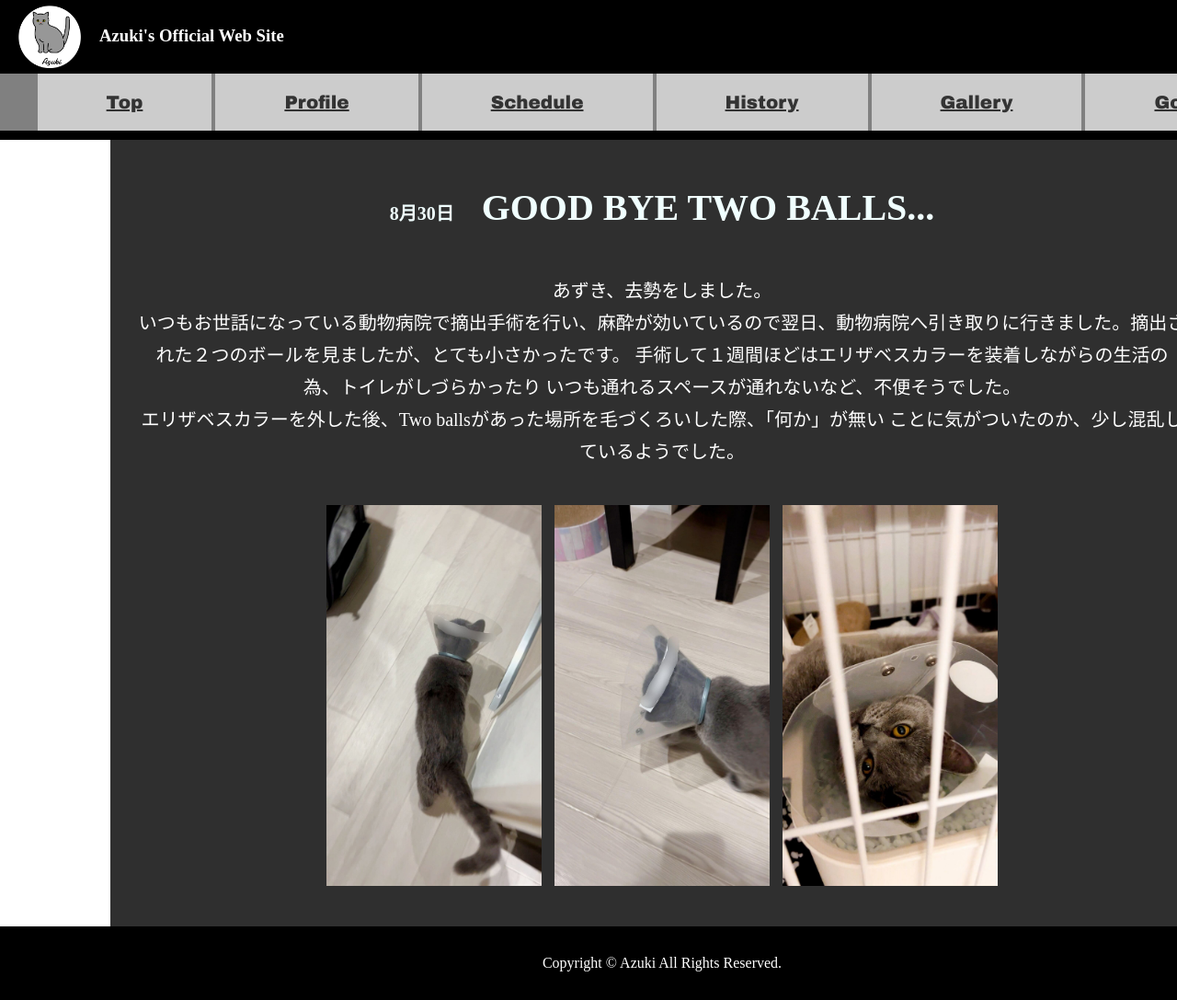
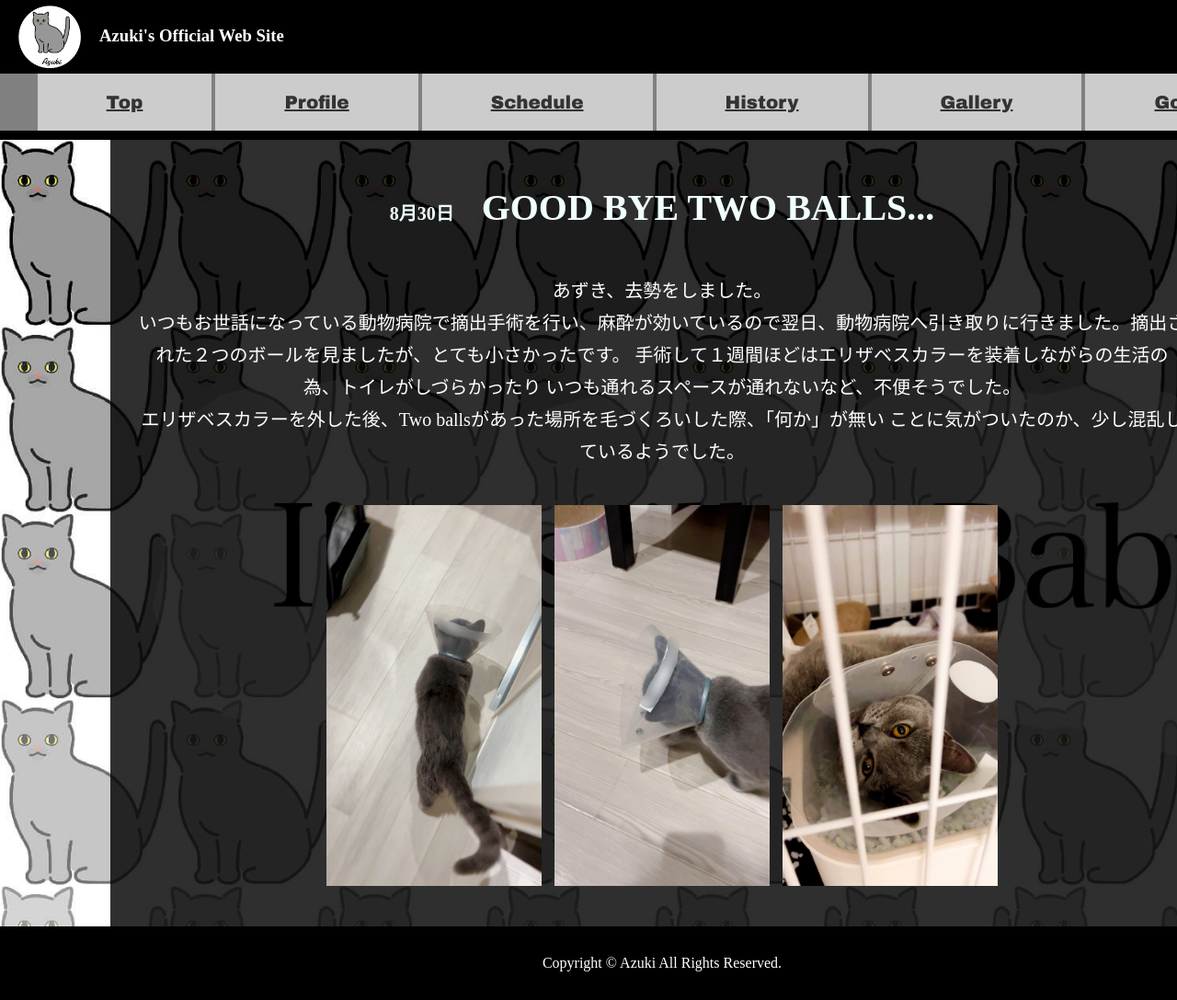
Before and after one commit to yuuki106/20220830azuki_twoballs, a plain HTML site: page index.html in a window 1280 px wide. Shown: the top 1087 px of the page at 92% size. Drawn offline with Linux system fonts and the light colour scheme.

Commit message:
Update stylesheet.css

```diff
--- a/stylesheet.css
+++ b/stylesheet.css
@@ -53,7 +53,7 @@ header{
     display: none;
 }
 .news-wrapper{
-    background-image: url(/img/back_ground.jpg);
+    background-image: url(https://github.com/yuuki106/20220830azuki_twoballs/blob/main/back_ground.jpg?raw=true);
     background-size: cover;
     height: 100%;
     width: 1440px;
```
